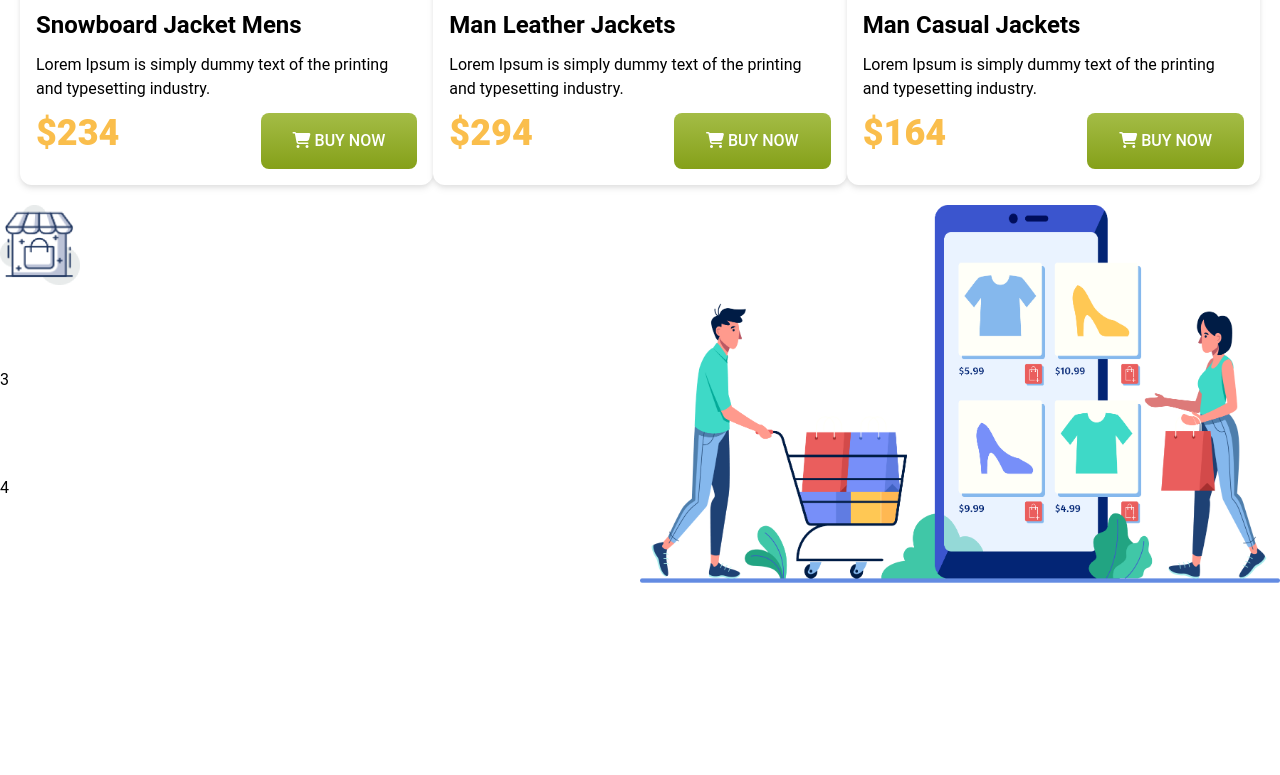
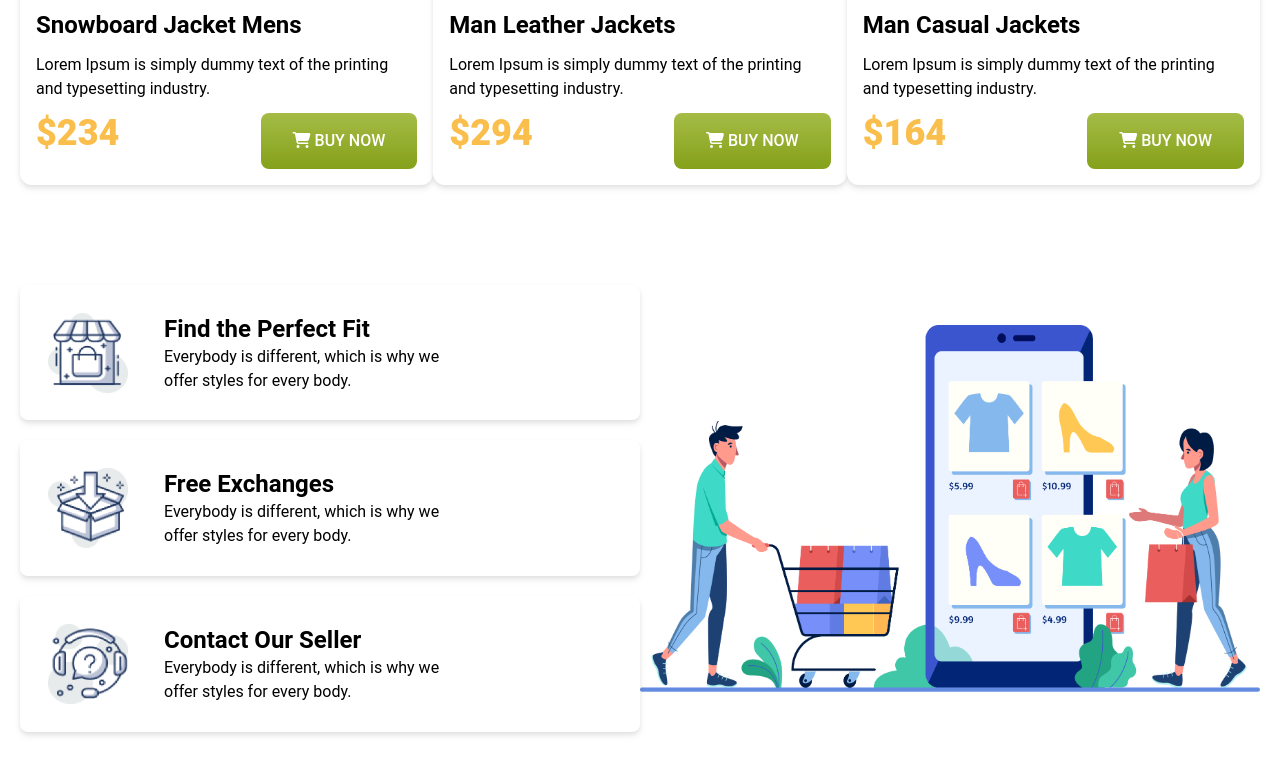
Before and after one commit to jahidhowlader/Practice, a plain HTML site: page Module-15[Tailwind]/start.html in a window 1280 px wide. Shown: the part 2012-2787 px from the top of the page. Before the commit the page ends 2691 px from the top, so only its background shows below. Drawn offline with nearby package versions, Linux system fonts and the light colour scheme; a web font is replaced by a local one.

Commit message:
complete project

```diff
--- a/Module-15[Tailwind]/start.html
+++ b/Module-15[Tailwind]/start.html
@@ -52,7 +52,7 @@
                 <button class="bg-gradient-to-b from-[#A4BC46] to-[#85A019] px-8 py-4 text-white rounded-lg text-base  uppercase font-medium"><i class="fa-solid fa-cart-shopping"></i> Buy Now</button>
             </div>
             <div>
-                <img class="w-3/4 md:w-full pt-10" src="asset/images/model.png" alt="">
+                <img class="w-3/4 md:w-full pt-10 mx-auto" src="asset/images/model.png" alt="">
             </div>
         </div>
     </header>
@@ -64,7 +64,7 @@
             <div class="grid grid-cols-1 md:grid-cols-3 gap-y-5">
                 <div class="space-y-3 rounded-xl bg-white p-4 drop-shadow-md">
                     <div class="bg-slate-100 rounded-2xl p-12">
-                    <img class="w-3/4 md:w-full " src="asset/images/jacket-1.png" alt="">
+                    <img class="w-3/4 md:w-full mx-auto" src="asset/images/jacket-1.png" alt="">
                     </div>
                     <h2 class="text-2xl font-bold">Yellow Coat Jacket </h2>
                     <p class="text-base">Lorem Ipsum is simply dummy text of the printing and typesetting industry.</p>
@@ -75,7 +75,7 @@
                 </div>
                 <div class="space-y-3 rounded-xl bg-white p-4 drop-shadow-md">
                     <div class="bg-slate-100 rounded-2xl p-12">
-                    <img class="w-3/4 md:w-full " src="asset/images/jacket-2.png" alt="">
+                    <img class="w-3/4 md:w-full mx-auto" src="asset/images/jacket-2.png" alt="">
                     </div>
                     <h2 class="text-2xl font-bold">Ladies Jacket </h2>
                     <p class="text-base">Lorem Ipsum is simply dummy text of the printing and typesetting industry.</p>
@@ -86,7 +86,7 @@
                 </div>
                 <div class="space-y-3 rounded-xl bg-white p-4 drop-shadow-md">
                     <div class="bg-slate-100 rounded-2xl p-12">
-                    <img class="w-3/4 md:w-full " src="asset/images/jacket-3.png" alt="">
+                    <img class="w-3/4 md:w-full mx-auto" src="asset/images/jacket-3.png" alt="">
                     </div>
                     <h2 class="text-2xl font-bold">Woman Leather Jacket </h2>
                     <p class="text-base">Lorem Ipsum is simply dummy text of the printing and typesetting industry.</p>
@@ -140,15 +140,34 @@
 
         <!--  -->
         <section>
-            <div class="grid grid-cols-1 md:grid-cols-2">
-                <div>
+            <div class="grid grid-cols-1 md:grid-cols-2 gap-y-5 py-20 px-5">
+                <div class="order-2 md:order-1 flex space-x-9 bg-white drop-shadow-md rounded-lg px-7 items-center">
                     <img class="h-20 w-20" src="asset/images/house.png" alt="">
+                    <div>
+                        <h3 class="text-2xl font-bold">Find the Perfect Fit</h3>
+                        <p>Everybody is different, which is why we
+                           <br> offer styles for every body.</p>
+                    </div>
                 </div>
-                <div class="row-span-3">
-                    <img src="asset/images/shopping.png" alt="">
+                <div class="order-1 md:order-2 row-span-3">
+                    <img class="w-3/4 md:w-full mx-auto py-10" src="asset/images/shopping.png" alt="">
                 </div>
-                <div>3</div>
-                <div>4</div>
+                <div class="order-3 flex space-x-9 bg-white drop-shadow-md rounded-lg px-7 items-center">
+                    <img class="h-20 w-20" src="asset/images/box.png" alt="">
+                    <div>
+                        <h3 class="text-2xl font-bold">Free Exchanges</h3>
+                        <p>Everybody is different, which is why we
+                           <br> offer styles for every body.</p>
+                    </div>
+                </div>
+                <div class="order-4 flex space-x-9 bg-white drop-shadow-md rounded-lg px-7 items-center">
+                    <img class="h-20 w-20" src="asset/images/question.png" alt="">
+                    <div>
+                        <h3 class="text-2xl font-bold">Contact Our Seller</h3>
+                        <p>Everybody is different, which is why we
+                           <br> offer styles for every body.</p>
+                    </div>
+                </div>
             </div>
         </section>
     </main>
```
